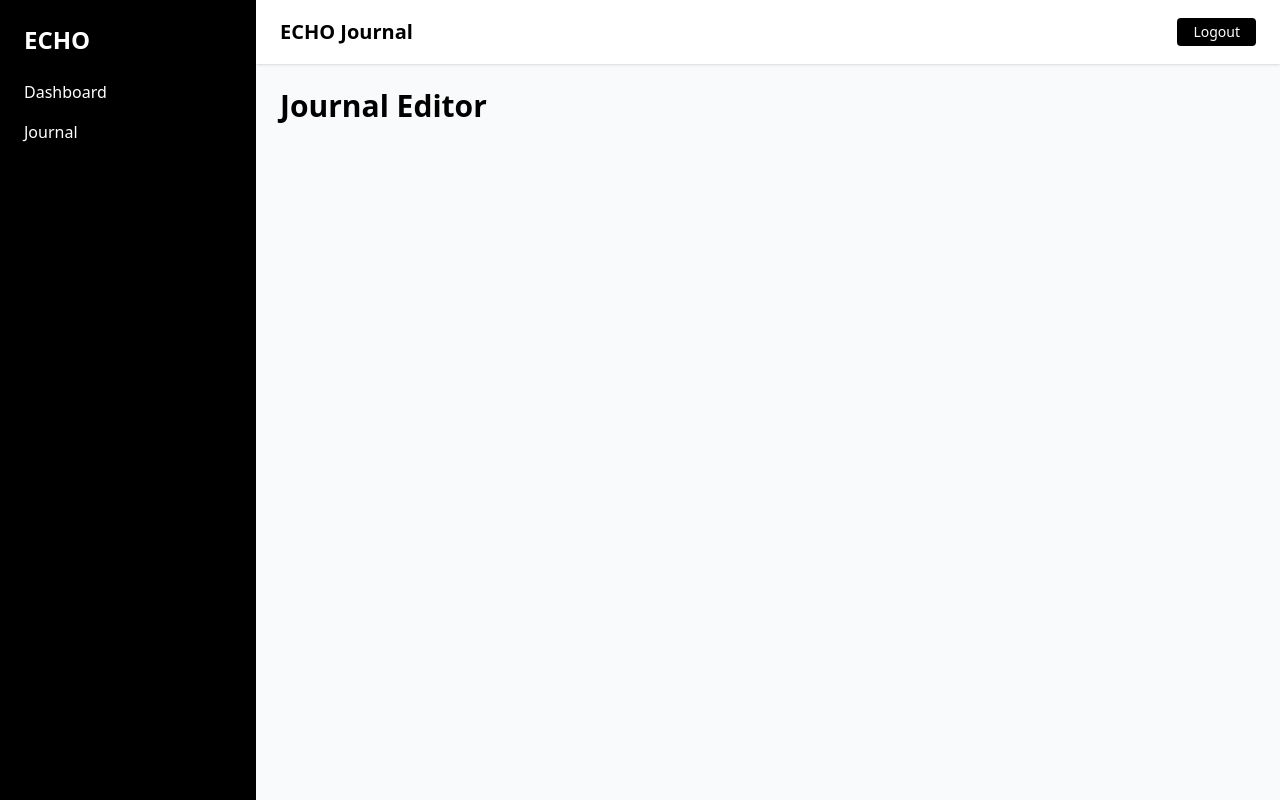
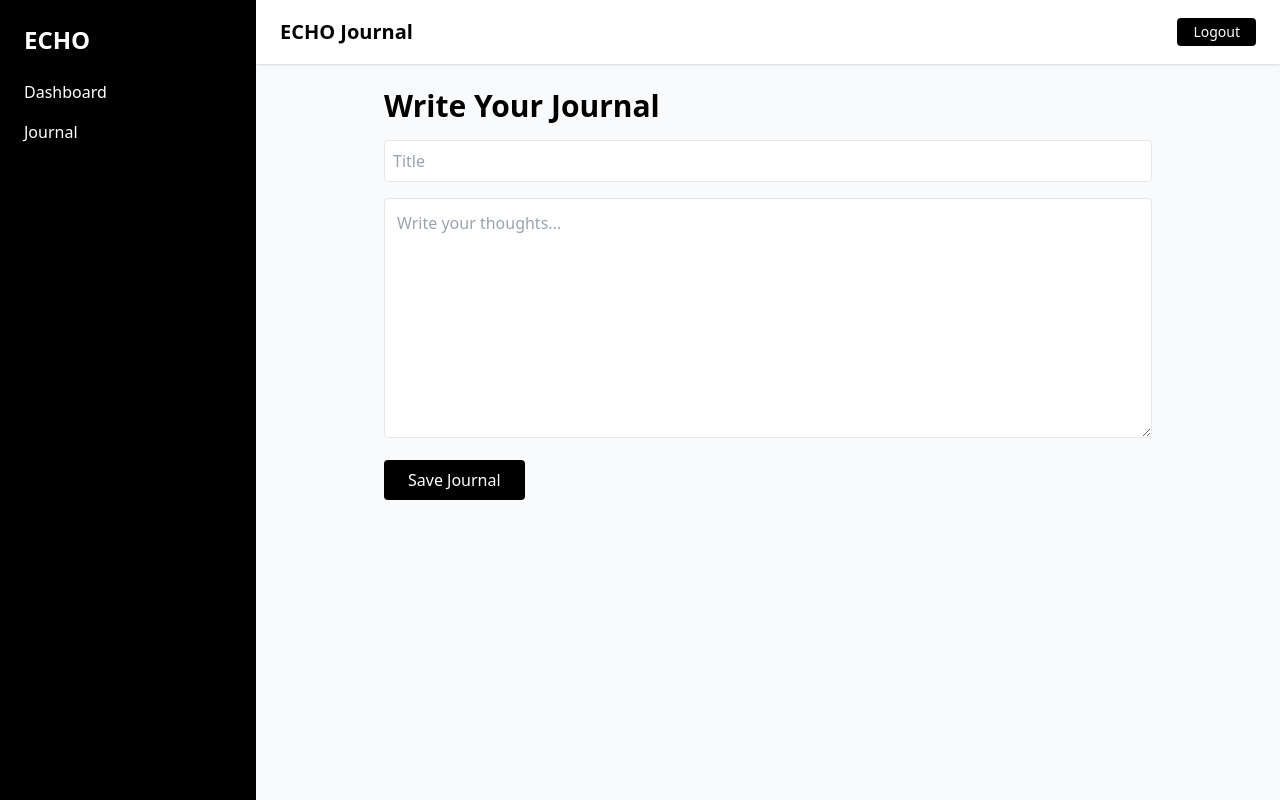
Before and after one commit to ManojBasty/echo-journal, a React (Vite) app in the folder echo-frontend/: page /journal in a window 1280 px wide. Built offline with nearby package versions, Linux system fonts and the light colour scheme; sample sign-in values are in the browser's storage.

Commit message:
feat(journal): implement journal creation with title support and correct API endpoint integration

```diff
--- /dev/null
+++ b/echo-frontend/src/api/journal.ts
@@ -0,0 +1,17 @@
+import api from "./axios";
+
+export const createJournal = async (title: string, content: string) => {
+  const token = localStorage.getItem("token");
+
+  const response = await api.post(
+    "/api/journals", // ✅ FIXED (plural)
+    { title, content },
+    {
+      headers: {
+        Authorization: `Bearer ${token}`,
+      },
+    }
+  );
+
+  return response.data;
+};
--- a/echo-frontend/src/pages/Journal.tsx
+++ b/echo-frontend/src/pages/Journal.tsx
@@ -1,11 +1,58 @@
+import { useState } from "react";
 import MainLayout from "../layouts/MainLayout";
+import { createJournal } from "../api/journal";
 
 export default function Journal() {
+  const [title, setTitle] = useState("");
+  const [content, setContent] = useState("");
+
+  const handleSave = async () => {
+    try {
+      await createJournal(title, content);
+
+      alert("Journal saved!");
+
+      setTitle("");
+      setContent("");
+    } catch (error: any) {
+      console.log(error);
+      alert(error.response?.data?.message || "Failed to save journal");
+    }
+  };
+
   return (
     <MainLayout>
-      <h2 className="text-3xl font-semibold">
-        Journal Editor
-      </h2>
+      <div className="max-w-3xl mx-auto space-y-4">
+
+        <h2 className="text-3xl font-semibold">
+          Write Your Journal
+        </h2>
+
+        {/* Title */}
+        <input
+          type="text"
+          placeholder="Title"
+          className="w-full border p-2 rounded"
+          value={title}
+          onChange={(e) => setTitle(e.target.value)}
+        />
+
+        {/* Content */}
+        <textarea
+          className="w-full h-60 border p-3 rounded"
+          placeholder="Write your thoughts..."
+          value={content}
+          onChange={(e) => setContent(e.target.value)}
+        />
+
+        <button
+          onClick={handleSave}
+          className="bg-black text-white px-6 py-2 rounded"
+        >
+          Save Journal
+        </button>
+
+      </div>
     </MainLayout>
   );
 }
```
Also changed, not shown: 1 other file (tests, documents, lock files or other folders).
